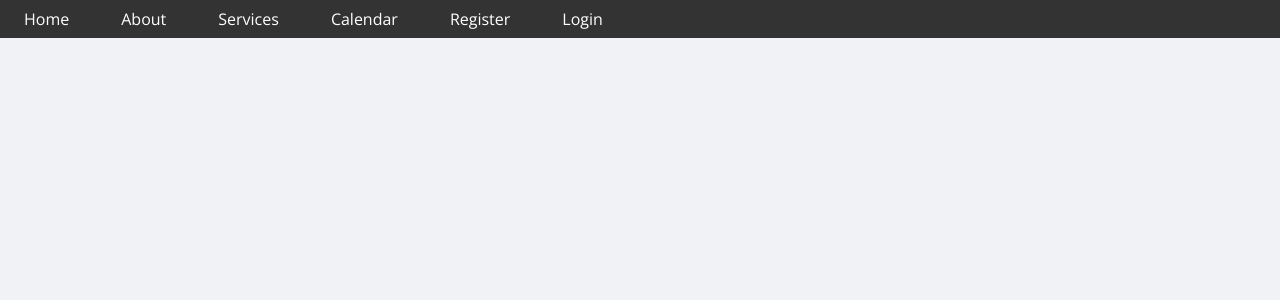
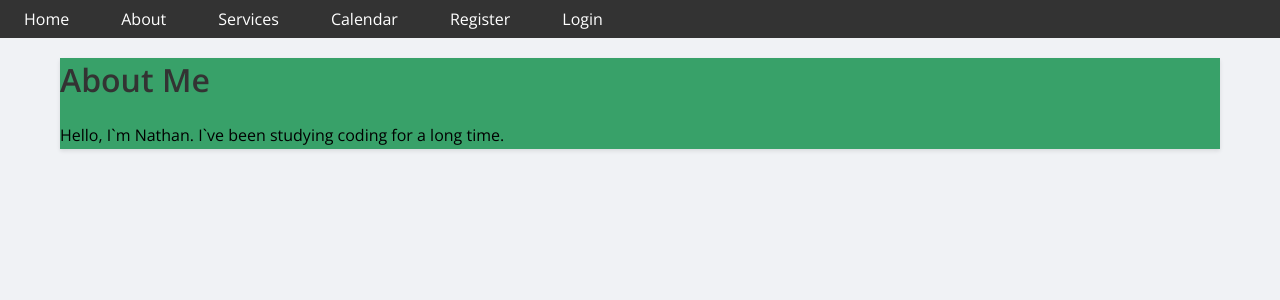
Before and after one commit to nathansolfan/app, a React (Create React App) app: page /about in a window 1280 px wide. Shown: the top 300 px of the page. Built offline with nearby package versions, Linux system fonts and the light colour scheme.

Commit message:
added h1, paragraph and an image with its classNames for styling

```diff
--- a/src/About.js
+++ b/src/About.js
@@ -4,6 +4,12 @@ const About = () => {
 
 return (
 <div className="about-container">
+  <h1 className="about-header"> About Me </h1>
+  <img className="profile-pic"></img>
+  <p className="introduction">
+    Hello, I`m Nathan. I`ve been studying coding for a long time.
+  </p>
+
 </div>
 )
 };
```
